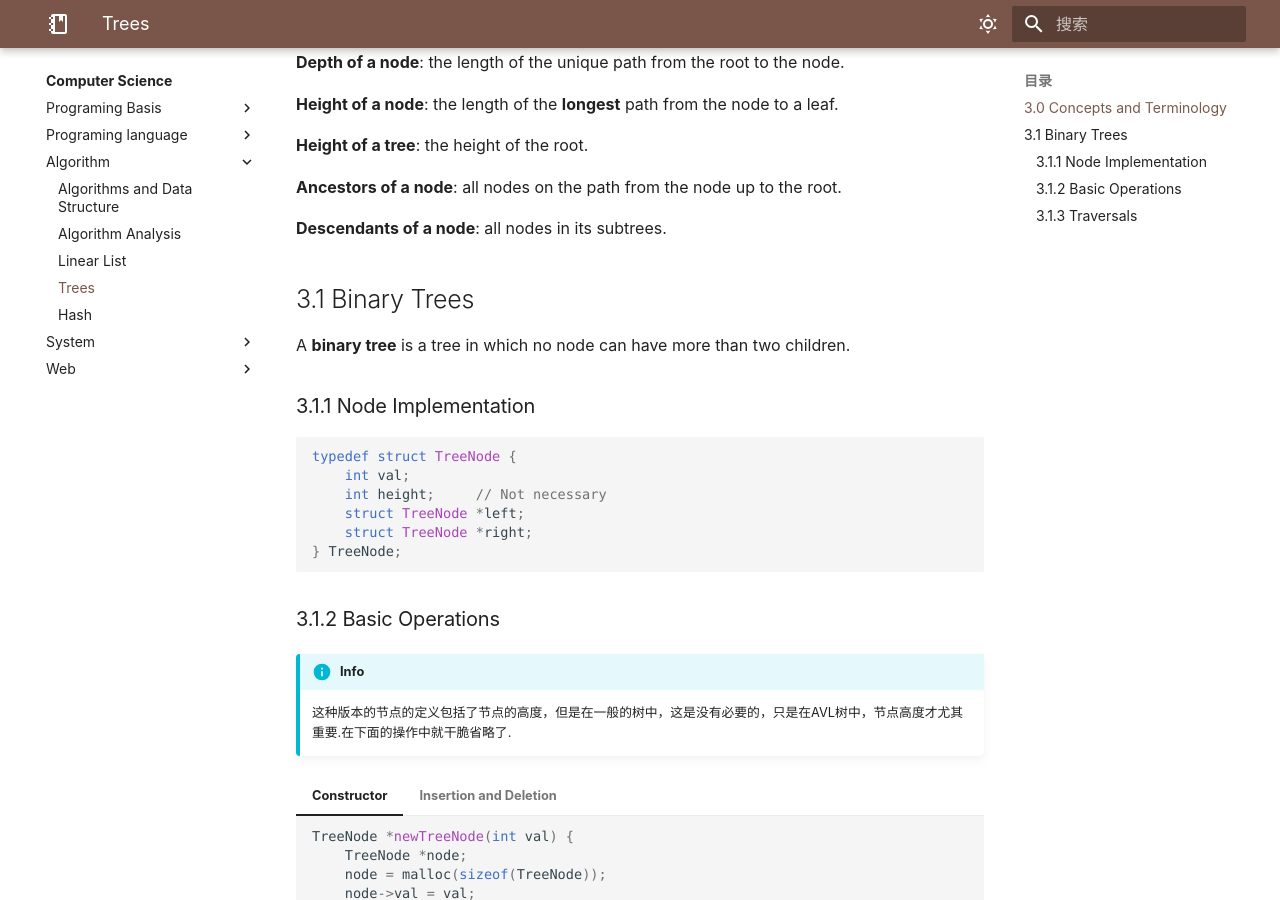
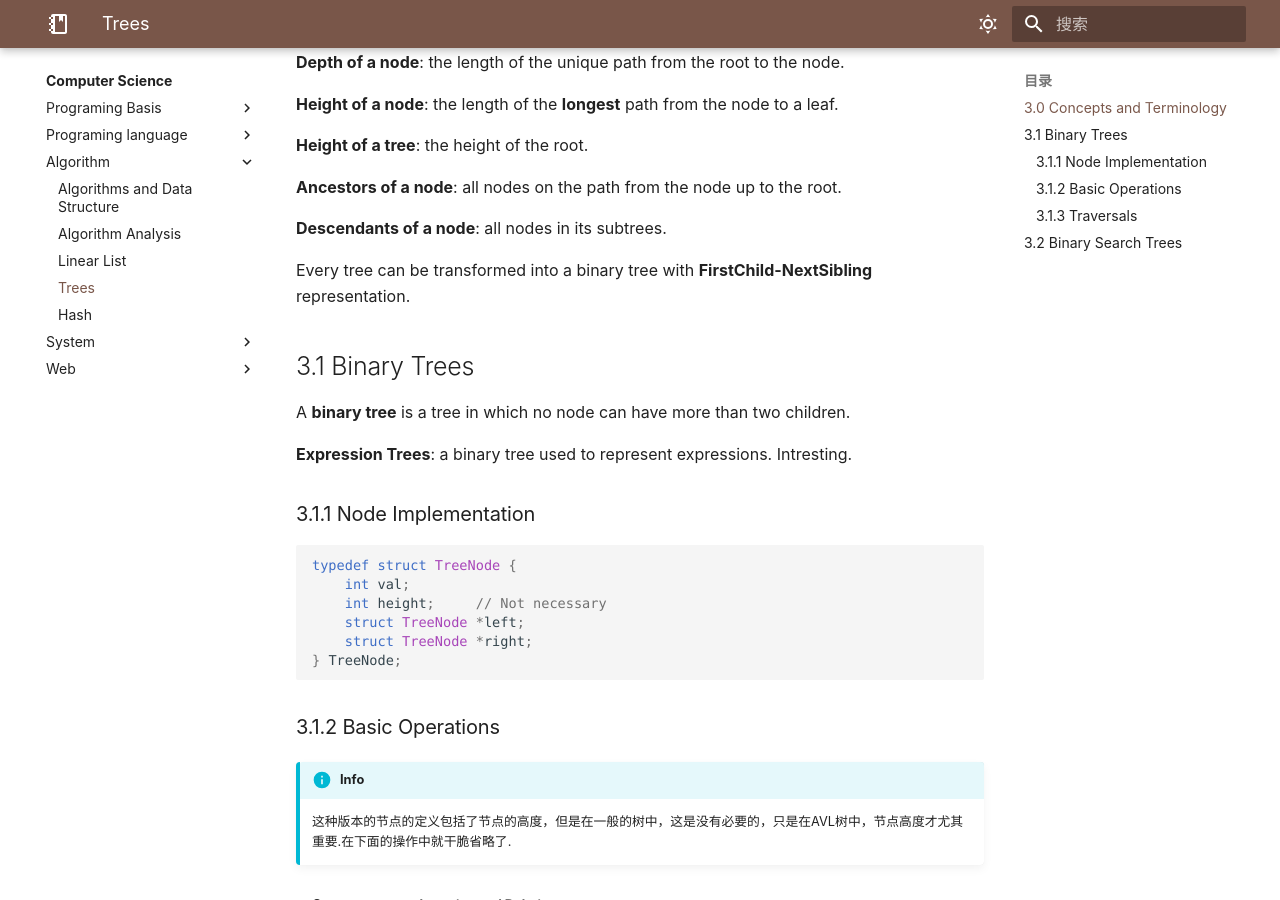
Before and after one commit to V1CeVersaa/V1CeVersaa.github.io, an MkDocs documentation site: the page built from docs/Computer Science/Algorithm/03 Trees.md, in a window 1280 px wide and 900 px high, scrolled down 587 px. Built offline with MkDocs 1.6.1 and Material for MkDocs 9.7.7, drawn with Linux system fonts in a browser that asks for light colours; nearby versions of some CDN libraries; some web fonts are replaced; comment, search, counter and statistics services are not loaded; a style sheet for code colours, icons or effects is not loaded; some of the changed text lies outside the part shown.

Commit message:
update 240321 ver1

````diff
--- a/docs/Computer Science/Algorithm/03 Trees.md
+++ b/docs/Computer Science/Algorithm/03 Trees.md
@@ -28,9 +28,13 @@
 
 **Descendants of a node**: all nodes in its subtrees.
 
+Every tree can be transformed into a binary tree with **FirstChild-NextSibling** representation.
+
 ## 3.1 Binary Trees
 
 A **binary tree** is a tree in which no node can have more than two children.
+
+**Expression Trees**: a binary tree used to represent expressions. Intresting.
 
 ### 3.1.1 Node Implementation
 
@@ -154,8 +158,10 @@
 
 === "Inorder & Iterative"
 
-    ```C
-    void iter_inOrder(TreeNode *root, int *size) {
+    什么？你还想折磨自己？
 
-    }
-    ```
+    你需要在循环里边手动建一个堆栈来模仿系统堆栈的行为，想想都觉得受不了，消停写你的递归版得了。
+
+## 3.2 Binary Search Trees
+
+blinksmoblinkblinkphapphasd
````
Also changed, not shown: 1 other file.
